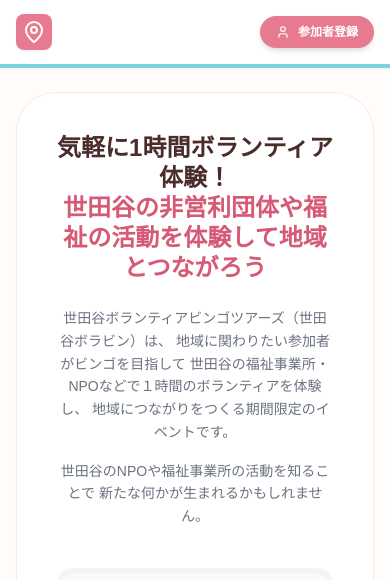
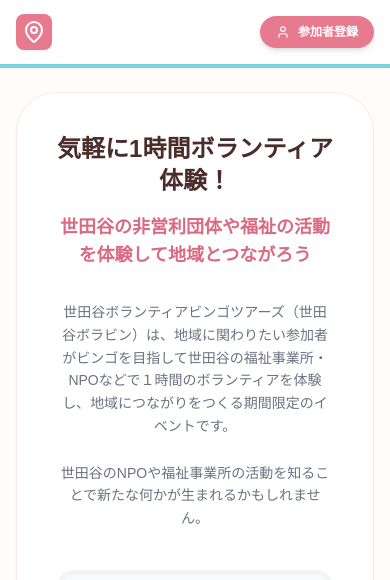
Before and after one commit to gakokudo/borabin2026, a React (Vite) app: page /#/ in a window 390 px wide. Shown: the top 580 px of the page. Built offline with nearby package versions, Linux system fonts and the light colour scheme; a web font is replaced by a local one.

Commit message:
Update Homepage.tsx

```diff
--- a/pages/Homepage.tsx
+++ b/pages/Homepage.tsx
@@ -1,9 +1,8 @@
-
 import React, { useEffect, useState } from 'react';
 import { getEvents } from '../services/storageService';
 import { VolunteerEvent } from '../types';
 import EventCard from '../components/EventCard';
-import { Search, History, Sparkles } from 'lucide-react';
+import { Search, History } from 'lucide-react';
 
 const HomePage: React.FC = () => {
   const [activeEvents, setActiveEvents] = useState<VolunteerEvent[]>([]);
@@ -52,20 +51,24 @@ const HomePage: React.FC = () => {
     <div className="space-y-12 pb-20">
       {/* Hero Section */}
       <div className="bg-white rounded-[2.5rem] shadow-sm border border-brand-100 p-10 md:p-16 text-center">
-        <h2 className="text-2xl md:text-4xl font-bold text-brand-900 mb-6 leading-tight">
-          気軽に1時間ボランティア体験！<br/>
-          <span className="text-brand-600">世田谷の非営利団体や福祉の活動を体験して地域とつながろう</span>
+        <h2 className="font-bold text-brand-900 mb-8 leading-tight">
+          <span className="text-2xl md:text-4xl block mb-4">
+            気軽に1時間ボランティア体験！
+          </span>
+          <span className="text-brand-600 text-lg md:text-2xl block font-bold opacity-90">
+            世田谷の非営利団体や福祉の活動を体験して地域とつながろう
+          </span>
         </h2>
 
-        <div className="text-gray-500 text-sm md:text-base max-w-2xl mx-auto mb-10 space-y-4 leading-relaxed">
+        <div className="text-gray-500 text-sm md:text-base max-w-2xl mx-auto mb-10 space-y-6 leading-relaxed">
           <p>
-            世田谷ボランティアビンゴツアーズ（世田谷ボラビン）は、
-            地域に関わりたい参加者がビンゴを目指して
-            世田谷の福祉事業所・NPOなどで１時間のボランティアを体験し、
+            世田谷ボランティアビンゴツアーズ（世田谷ボラビン）は、<br className="hidden md:block"/>
+            地域に関わりたい参加者がビンゴを目指して<br className="hidden md:block"/>
+            世田谷の福祉事業所・NPOなどで１時間のボランティアを体験し、<br className="hidden md:block"/>
             地域につながりをつくる期間限定のイベントです。
           </p>
           <p>
-            世田谷のNPOや福祉事業所の活動を知ることで
+            世田谷のNPOや福祉事業所の活動を知ることで<br className="hidden md:block"/>
             新たな何かが生まれるかもしれません。
           </p>
         </div>
```
